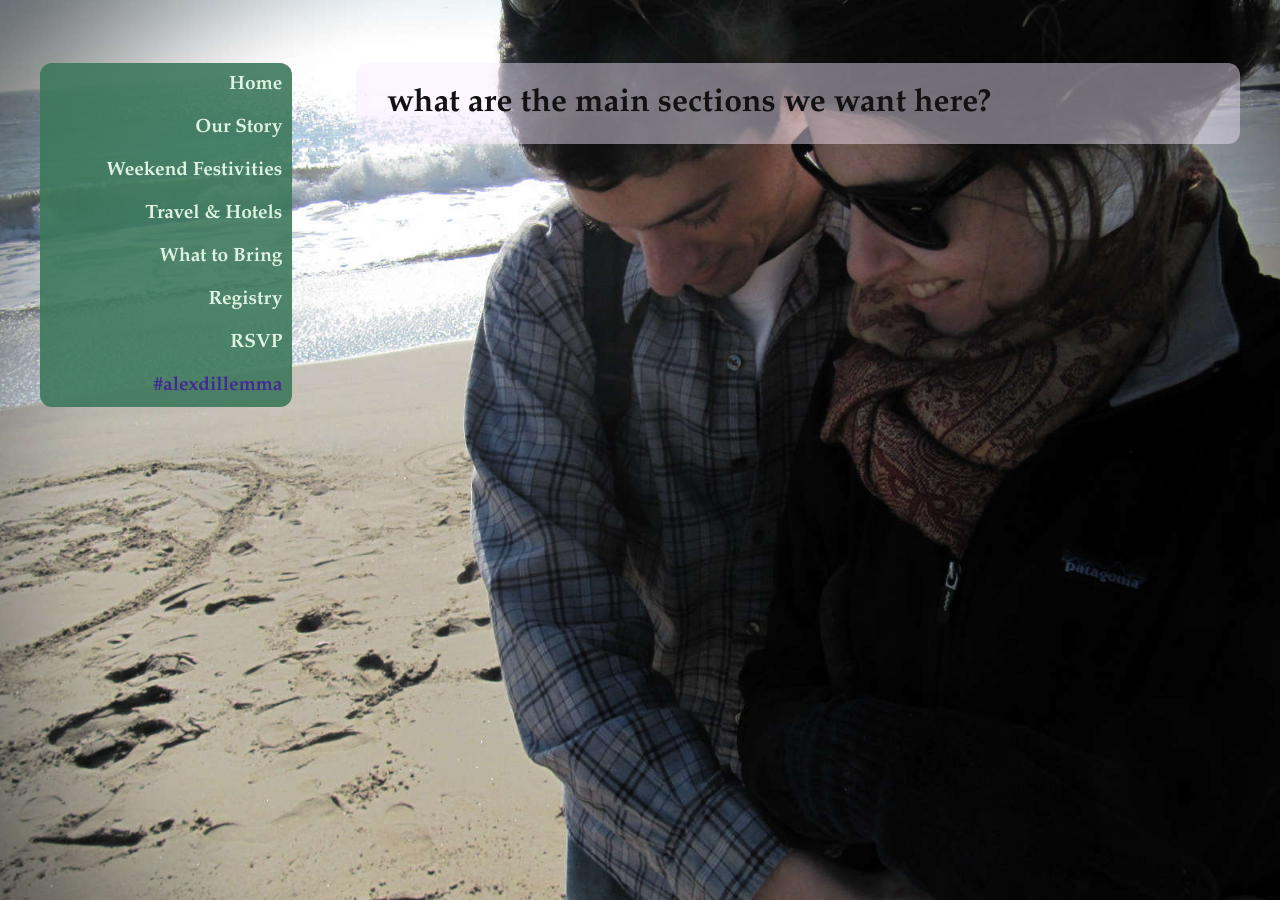
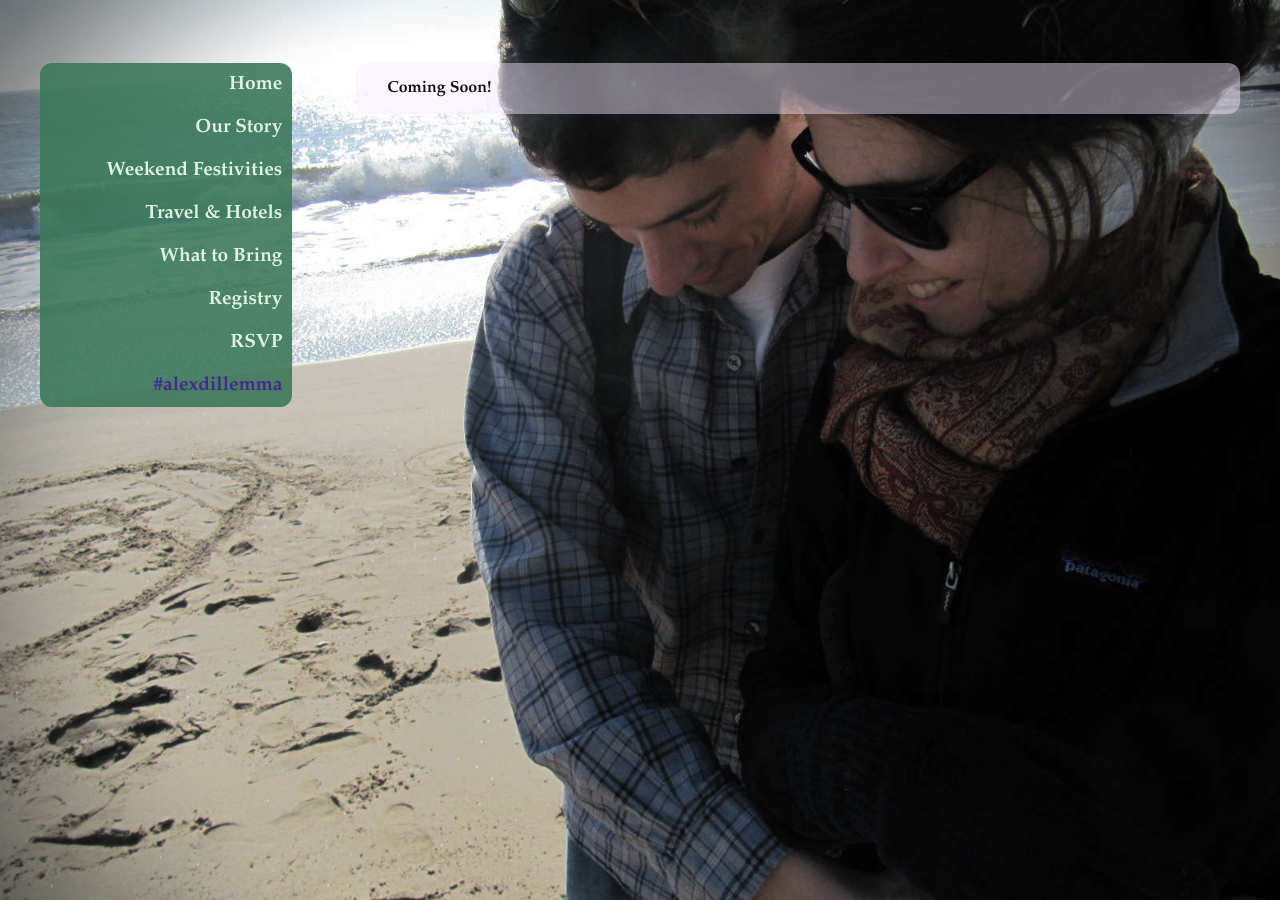
Before and after one commit to adgaudio/wedding, a Jekyll site: the page built from what-to-bring.md, in a window 1280 px wide. Built offline with Jekyll 4.4.1, drawn with Linux system fonts in a browser that asks for light colours; Markdown is read by kramdown in place of the engine named in the settings.

Commit message:
Update what-to-bring.md
kk

```diff
--- a/what-to-bring.md
+++ b/what-to-bring.md
@@ -4,5 +4,4 @@ title: What to Bring
 site_classes: gray_background
 ---
 
-what are the main sections we want here?
-========================================
+Coming Soon!
```
